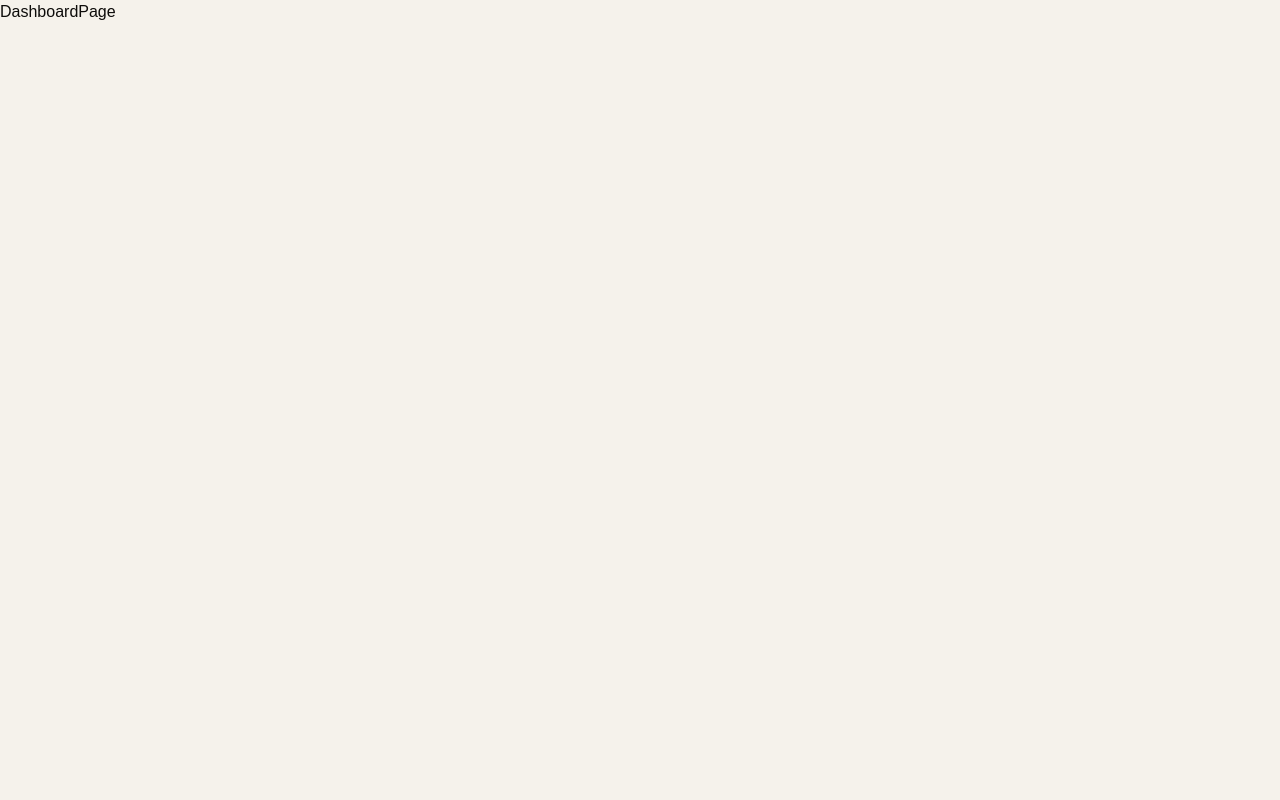
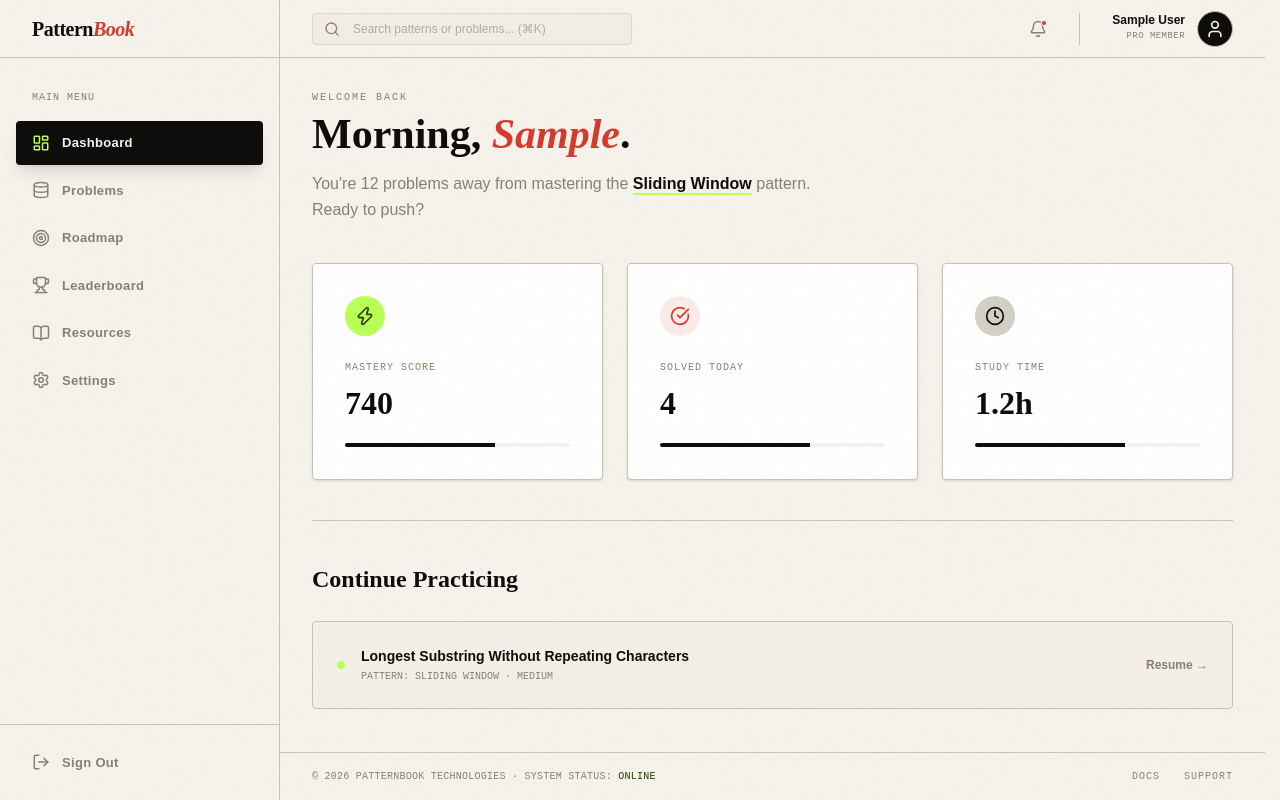
Before and after one commit to galactus616/PatternBook, a React (Vite) app in the folder client/: page /dashboard in a window 1280 px wide. Built offline with nearby package versions, Linux system fonts and the light colour scheme; sample sign-in values are in the browser's storage.

Commit message:
Set up laout folder & dashboard design

```diff
--- a/client/src/app/router.jsx
+++ b/client/src/app/router.jsx
@@ -4,6 +4,7 @@ import LandingPage from "../pages/LandingPage";
 import DashboardPage from "../pages/DashboardPage";
 import ProblemsPage from "../pages/ProblemsPage";
 import ProtectedRoute from "./ProtectedRoute";
+import DashboardLayout from "../components/layout/DashboardLayout";
 
 const AppRouter = () => {
   return (
@@ -18,7 +19,9 @@ const AppRouter = () => {
           path="/dashboard"
           element={
             <ProtectedRoute>
-              <DashboardPage />
+              <DashboardLayout>
+                <DashboardPage />
+              </DashboardLayout>
             </ProtectedRoute>
           }
         />
@@ -27,7 +30,9 @@ const AppRouter = () => {
           path="/problems"
           element={
             <ProtectedRoute>
-              <ProblemsPage />
+              <DashboardLayout>
+                <ProblemsPage />
+              </DashboardLayout>
             </ProtectedRoute>
           }
         />
--- /dev/null
+++ b/client/src/components/layout/DashboardLayout.jsx
@@ -0,0 +1,36 @@
+import React from "react";
+import Sidebar from "./Sidebar";
+import Header from "./Header";
+
+const DashboardLayout = ({ children }) => {
+  return (
+    <div className="min-h-screen bg-cream flex grain">
+      {/* Sidebar */}
+      <Sidebar />
+
+      {/* Main Content Area */}
+      <div className="flex-1 flex flex-col min-w-0">
+        <Header />
+
+        <main className="flex-1 p-8 overflow-y-auto">
+          <div className="max-w-[1200px] mx-auto">
+            {children}
+          </div>
+        </main>
+
+        {/* Bottom Bar / Footer Mini */}
+        <footer className="px-8 py-4 border-t border-rule flex items-center justify-between">
+          <p className="font-mono text-[10px] text-muted tracking-wide uppercase">
+            © 2026 PatternBook Technologies · System Status: <span className="text-lime-dark">Online</span>
+          </p>
+          <div className="flex gap-6">
+            <a href="#" className="font-mono text-[10px] text-muted hover:text-ink transition-colors uppercase tracking-widest">Docs</a>
+            <a href="#" className="font-mono text-[10px] text-muted hover:text-ink transition-colors uppercase tracking-widest">Support</a>
+          </div>
+        </footer>
+      </div>
+    </div>
+  );
+};
+
+export default DashboardLayout;
--- /dev/null
+++ b/client/src/components/layout/Header.jsx
@@ -0,0 +1,44 @@
+import { Search, Bell, User } from "lucide-react";
+import { useAuth } from "../../features/auth/useAuth";
+
+const Header = () => {
+  const { user } = useAuth();
+
+  return (
+    <header className="h-[58px] bg-cream/80 backdrop-blur-md border-b border-rule flex items-center justify-between px-8 sticky top-0 z-10">
+      {/* Search / Context */}
+      <div className="flex items-center gap-6">
+        <div className="relative group">
+          <Search size={16} className="absolute left-3 top-1/2 -translate-y-1/2 text-muted group-focus-within:text-ink transition-colors" />
+          <input
+            type="text"
+            placeholder="Search patterns or problems... (⌘K)"
+            className="bg-cream-dark/50 border border-rule/50 rounded-[4px] pl-10 pr-4 py-1.5 text-[12px] w-[320px] focus:outline-none focus:border-ink focus:bg-white transition-all placeholder:text-muted/60"
+          />
+        </div>
+      </div>
+
+      {/* Actions */}
+      <div className="flex items-center gap-5">
+        <button className="p-2 text-muted hover:text-ink hover:bg-cream-dark rounded-full transition-all cursor-pointer relative">
+          <Bell size={18} />
+          <span className="absolute top-2 right-2 w-1.5 h-1.5 bg-brand-red rounded-full border border-cream" />
+        </button>
+
+        <div className="h-8 w-px bg-rule mx-1" />
+
+        <div className="flex items-center gap-3 pl-2">
+          <div className="text-right hidden sm:block">
+            <p className="text-[12px] font-bold text-ink leading-none mb-1">{user?.name || "Developer"}</p>
+            <p className="font-mono text-[9px] uppercase tracking-wider text-muted">Pro Member</p>
+          </div>
+          <div className="w-9 h-9 rounded-full bg-ink flex items-center justify-center border border-rule overflow-hidden cursor-pointer hover:border-brand-red transition-colors">
+            <User size={20} className="text-cream" />
+          </div>
+        </div>
+      </div>
+    </header>
+  );
+};
+
+export default Header;
--- /dev/null
+++ b/client/src/components/layout/Sidebar.jsx
@@ -0,0 +1,79 @@
+import React from "react";
+import { NavLink } from "react-router-dom";
+import {
+  LayoutDashboard,
+  Database,
+  Trophy,
+  Settings,
+  LogOut,
+  BookOpen,
+  Target
+} from "lucide-react";
+import { useAuth } from "../../features/auth/useAuth";
+
+const Sidebar = () => {
+  const { logout } = useAuth();
+
+  const navItems = [
+    { name: "Dashboard", path: "/dashboard", icon: LayoutDashboard, disabled: false },
+    { name: "Problems", path: "/problems", icon: Database, disabled: false },
+    { name: "Roadmap", path: "/roadmap", icon: Target, disabled: true },
+    { name: "Leaderboard", path: "/leaderboard", icon: Trophy, disabled: true },
+    { name: "Resources", path: "/resources", icon: BookOpen, disabled: true },
+    { name: "Settings", path: "/settings", icon: Settings, disabled: true },
+  ];
+
+  return (
+    <aside className="w-[280px] h-screen bg-cream border-r border-rule flex flex-col sticky top-0 overflow-hidden">
+      {/* Logo */}
+      <div className="h-[58px] border-b border-rule flex items-center px-8 shrink-0">
+        <div className="font-serif text-[20px] font-black tracking-tight select-none">
+          Pattern<em className="text-brand-red italic">Book</em>
+        </div>
+      </div>
+
+      {/* Nav */}
+      <nav className="flex-1 py-8 px-4 space-y-1 overflow-y-auto">
+        <div className="px-4 mb-4">
+          <p className="font-mono text-[10px] uppercase tracking-widest text-muted">Main Menu</p>
+        </div>
+        {navItems.map((item) => (
+          <NavLink
+            key={item.path}
+            to={item.path}
+            className={({ isActive }) => `
+              group flex items-center gap-3 px-4 py-3 rounded-[4px] transition-all duration-200
+              ${isActive
+                ? "bg-ink text-cream shadow-lg shadow-ink/10"
+                : "text-muted hover:text-ink hover:bg-cream-dark"}
+            `}
+            disabled={item.disabled}
+          >
+            {({ isActive }) => (
+              <>
+                <item.icon size={18} className={isActive ? "text-lime" : ""} />
+                <span className="font-sans text-[13px] font-semibold tracking-wide">{item.name}</span>
+                <div className="ml-auto opacity-0 group-hover:opacity-100 transition-opacity">
+                  <div className="w-1 h-1 rounded-full bg-brand-red" />
+                </div>
+              </>
+            )}
+          </NavLink>
+        ))}
+      </nav>
+
+      {/* Logout Section */}
+      <div className="mt-auto border-t border-rule p-4">
+        <button
+          onClick={logout}
+          className="w-full flex items-center gap-3 px-4 py-3 text-muted hover:text-brand-red hover:bg-brand-red/5 rounded-[4px] transition-all duration-200 group cursor-pointer"
+        >
+          <LogOut size={18} />
+          <span className="font-sans text-[13px] font-semibold tracking-wide">Sign Out</span>
+        </button>
+      </div>
+    </aside>
+  );
+};
+
+export default Sidebar;
--- a/client/src/components/LoginModal.jsx
+++ b/client/src/features/auth/LoginModal.jsx
@@ -1,7 +1,7 @@
 import React, { useState, useEffect } from "react";
 import { useNavigate } from "react-router-dom";
 import { X, Loader2 } from "lucide-react";
-import { useAuth } from "../features/auth/useAuth";
+import { useAuth } from "./useAuth";
 
 export default function LoginModal({ isOpen, onClose, onSwitchToRegister }) {
   const navigate = useNavigate();
--- a/client/src/components/RegisterModal.jsx
+++ b/client/src/features/auth/RegisterModal.jsx
@@ -1,6 +1,6 @@
 import React, { useState, useEffect } from "react";
 import { X, Loader2 } from "lucide-react";
-import { useAuth } from "../features/auth/useAuth";
+import { useAuth } from "./useAuth";
 
 export default function RegisterModal({ isOpen, onClose, onSwitchToLogin }) {
   const { register, isLoading, error: mutationError } = useAuth();
--- a/client/src/pages/DashboardPage.jsx
+++ b/client/src/pages/DashboardPage.jsx
@@ -1,8 +1,62 @@
 import React from 'react'
+import { useAuth } from '../features/auth/useAuth'
+import { Clock, CheckCircle, Zap } from 'lucide-react'
 
 const DashboardPage = () => {
+  const { user } = useAuth();
+
+  const summaries = [
+    { label: "Mastery Score", val: "740", icon: Zap, color: "text-lime-dark bg-lime" },
+    { label: "Solved Today", val: "4", icon: CheckCircle, color: "text-brand-red bg-brand-red/10" },
+    { label: "Study Time", val: "1.2h", icon: Clock, color: "text-ink bg-faint" },
+  ];
+
   return (
-    <div>DashboardPage</div>
+    <div className="space-y-10 animate-in fade-in slide-in-from-bottom-4 duration-700">
+      {/* Welcome Header */}
+      <div>
+        <p className="font-mono text-[10px] uppercase tracking-[0.2em] text-muted mb-2">Welcome back</p>
+        <h1 className="font-serif text-[42px] font-black text-ink leading-none">
+          Morning, <em className="text-brand-red italic">{user?.name?.split(' ')[0] || "Developer"}</em>.
+        </h1>
+        <p className="text-muted mt-4 max-w-[500px] leading-relaxed">
+          You're 12 problems away from mastering the <span className="text-ink font-bold underline decoration-lime decoration-2 underline-offset-4">Sliding Window</span> pattern. Ready to push?
+        </p>
+      </div>
+
+      {/* Summary Cards */}
+      <div className="grid grid-cols-1 md:grid-cols-3 gap-6">
+        {summaries.map((s) => (
+          <div key={s.label} className="p-8 bg-white border border-rule rounded-[4px] shadow-sm hover:shadow-md transition-all duration-300 group">
+            <div className={`w-10 h-10 rounded-full flex items-center justify-center mb-6 ${s.color}`}>
+              <s.icon size={20} />
+            </div>
+            <p className="font-mono text-[10px] uppercase tracking-widest text-muted mb-1">{s.label}</p>
+            <h3 className="font-serif text-[32px] font-black text-ink">{s.val}</h3>
+            <div className="mt-4 h-1 w-full bg-cream rounded-full overflow-hidden">
+              <div className="h-full bg-ink w-2/3 group-hover:w-3/4 transition-all duration-500" />
+            </div>
+          </div>
+        ))}
+      </div>
+
+      {/* Recent Activity placeholder */}
+      <div className="border-t border-rule pt-10">
+        <h2 className="font-serif text-[24px] font-black text-ink mb-6">Continue Practicing</h2>
+        <div className="grid grid-cols-1 gap-4">
+          <div className="p-6 bg-cream-dark/30 border border-rule rounded-[4px] flex items-center justify-between hover:border-ink transition-colors cursor-pointer group">
+            <div className="flex items-center gap-4">
+              <div className="w-2 h-2 rounded-full bg-lime" />
+              <div>
+                <p className="text-[14px] font-bold text-ink">Longest Substring Without Repeating Characters</p>
+                <p className="font-mono text-[10px] text-muted uppercase mt-0.5">Pattern: Sliding Window · Medium</p>
+              </div>
+            </div>
+            <span className="text-[12px] font-bold text-muted group-hover:text-ink transition-colors">Resume →</span>
+          </div>
+        </div>
+      </div>
+    </div>
   )
 }
 
--- a/client/src/pages/LandingPage.jsx
+++ b/client/src/pages/LandingPage.jsx
@@ -2,8 +2,8 @@ import React, { useState } from "react";
 import { useNavigate } from "react-router-dom";
 import { Menu, X } from "lucide-react";
 import { useAuth } from "../features/auth/useAuth";
-import LoginModal from "../components/LoginModal";
-import RegisterModal from "../components/RegisterModal";
+import LoginModal from "../features/auth/LoginModal";
+import RegisterModal from "../features/auth/RegisterModal";
 
 /* ─── Hook ─── */
 function useReveal() {
```
Also changed, not shown: client/src/components/Header.jsx (deleted), client/src/components/Layout.jsx (deleted), client/src/components/Sidebar.jsx (deleted).
